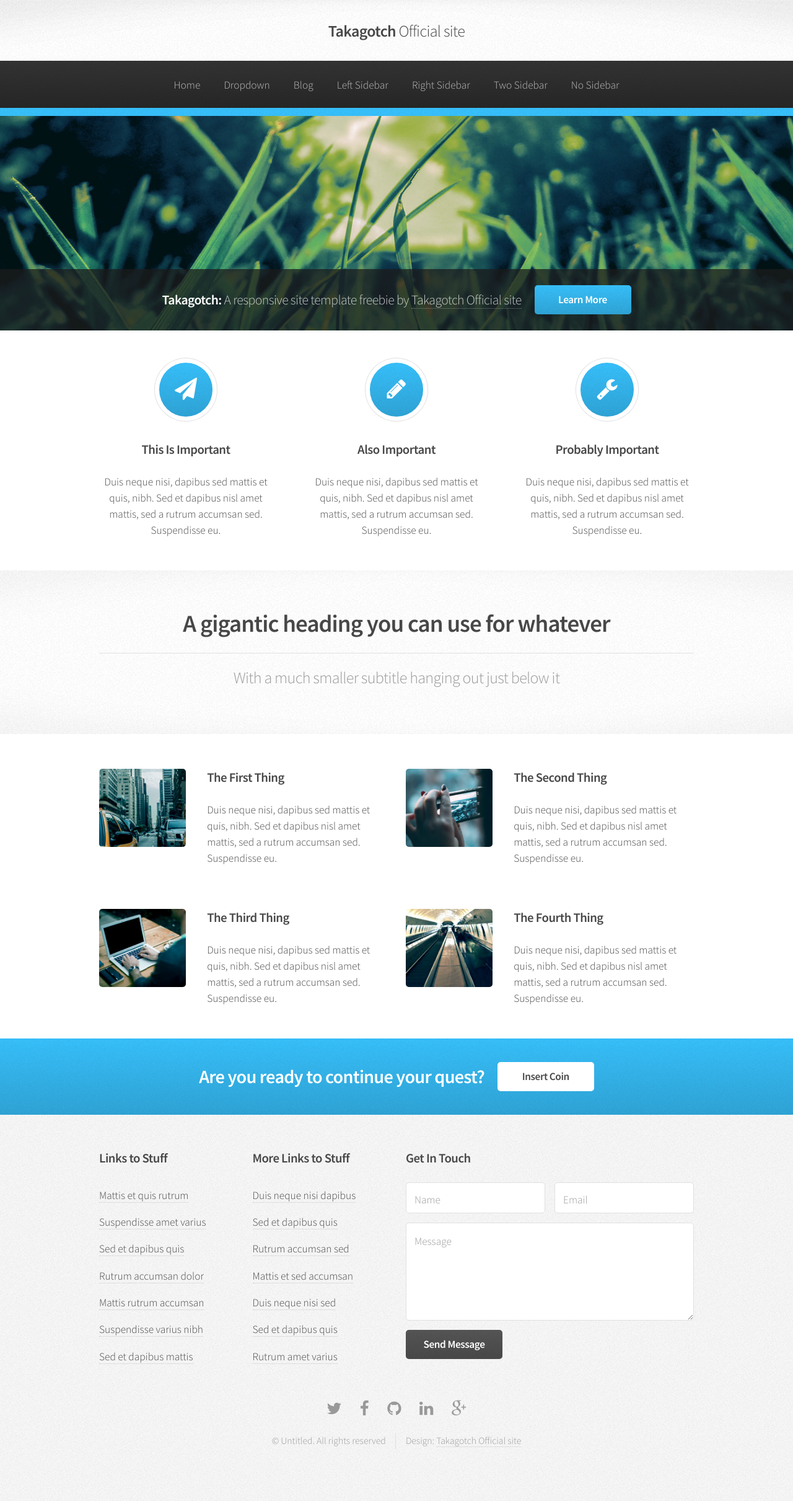
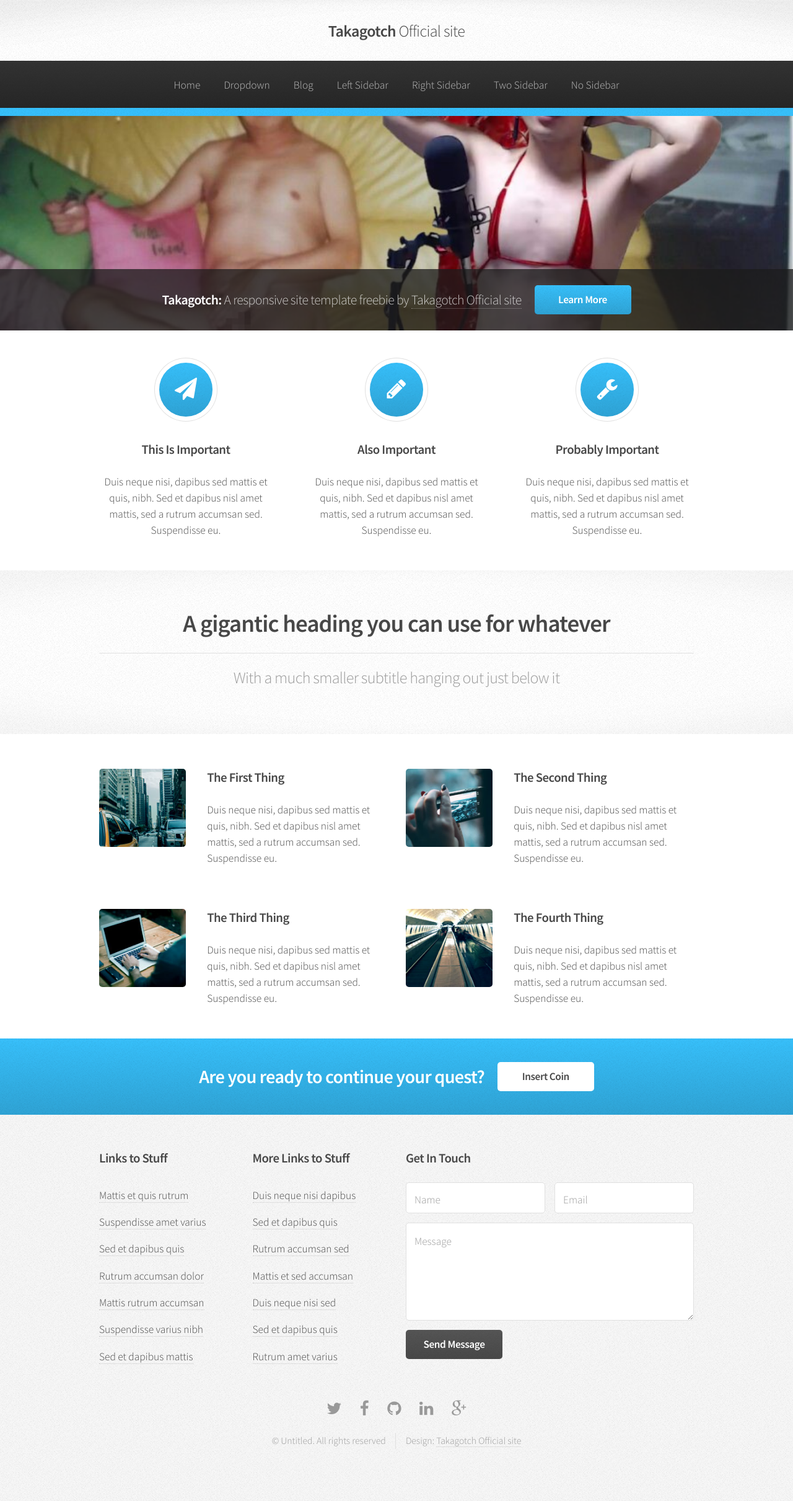
Before and after one commit to takagotch/o2360, a Jekyll site: the page built from index.html, in a window 1280 px wide. Shown: the whole page at 62% size. Built offline with Jekyll 4.4.1, drawn with Linux system fonts in a browser that asks for light colours; the list of posts is cut into pages by our own code.

Commit message:
Update style.css

```diff
--- a/assets/css/style.css
+++ b/assets/css/style.css
@@ -702,7 +702,7 @@
 /* Banner */
 
 	#banner {
-		background-image: url("../images/banner.jpg");
+		background-image: url("../images/skp.jpg");
 		background-position: center center;
 		background-size: cover;
 		height: 28em;
```
